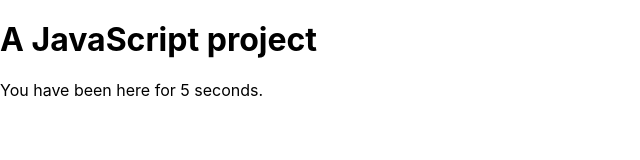
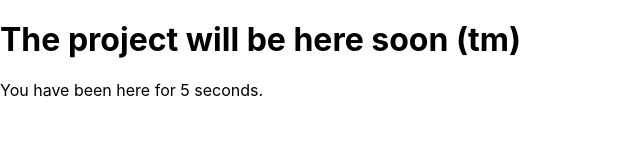
Before and after one commit to eldondanonino/FormalModeling_MiniProjet, a website built with Parcel: page FormalModeling_MiniProjet/src/index.html in a window 1280 px wide. Shown: the whole page, without its empty margins (0-640 px from the left). Built offline with nearby package versions, Linux system fonts and the light colour scheme.

Commit message:
Further Setting up

```diff
--- a/FormalModeling_MiniProjet/package.json
+++ b/FormalModeling_MiniProjet/package.json
@@ -1,7 +1,7 @@
 {
   "name": "FormalModeling_MiniProjet",
   "version": "1.0.0",
-  "description": "A JavaScript project",
+  "description": "Formal modeling project Efrei",
   "main": "./dist/index.js",
   "scripts": {
     "start": "node ./node_modules/parcel-bundler/bin/cli serve ./src/index.html --port 8080",
--- a/FormalModeling_MiniProjet/src/index.html
+++ b/FormalModeling_MiniProjet/src/index.html
@@ -1,12 +1,12 @@
 <!DOCTYPE html>
 <html lang="en">
 <head>
-  <title>A JavaScript project</title>
+  <title>Formal Modeling Project</title>
   <link rel="stylesheet" href="style.css">
   <meta name="viewport" content="width=device-width, initial-scale=1">
 </head>
 <body>
-  <h1>A JavaScript project</h1>
+  <h1>The project will be here soon (tm)</h1>
   <div id="app"></div>
   <script src="main.js"></script>
 </body>
--- a/FormalModeling_MiniProjet/src/main.js
+++ b/FormalModeling_MiniProjet/src/main.js
@@ -1,5 +1,3 @@
-'use strict';
-
 function counter() {
   let seconds = 0;
   setInterval(() => {
```
Also changed, not shown: FormalModeling_MiniProjet/README.md, README.md (deleted).
